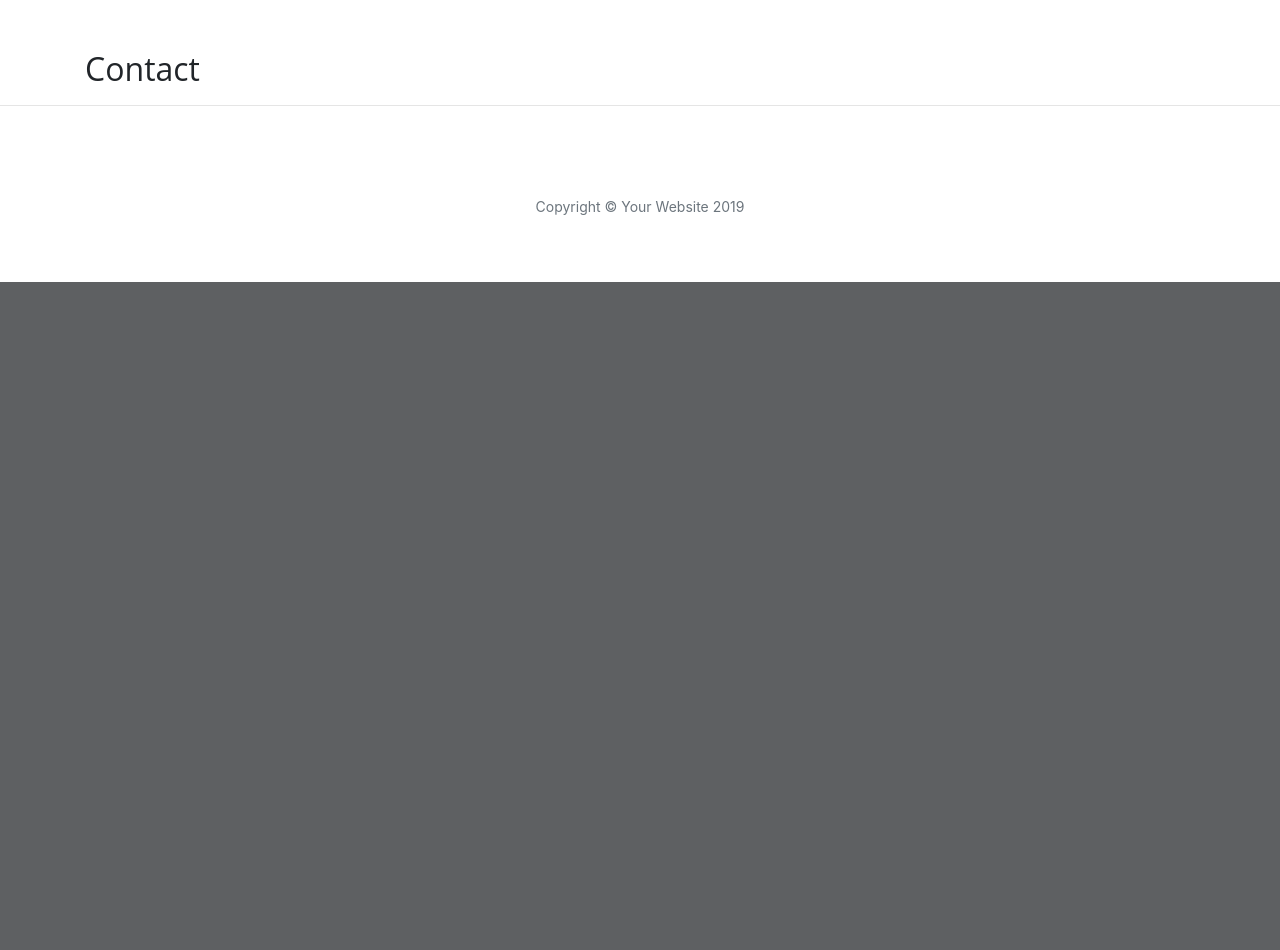
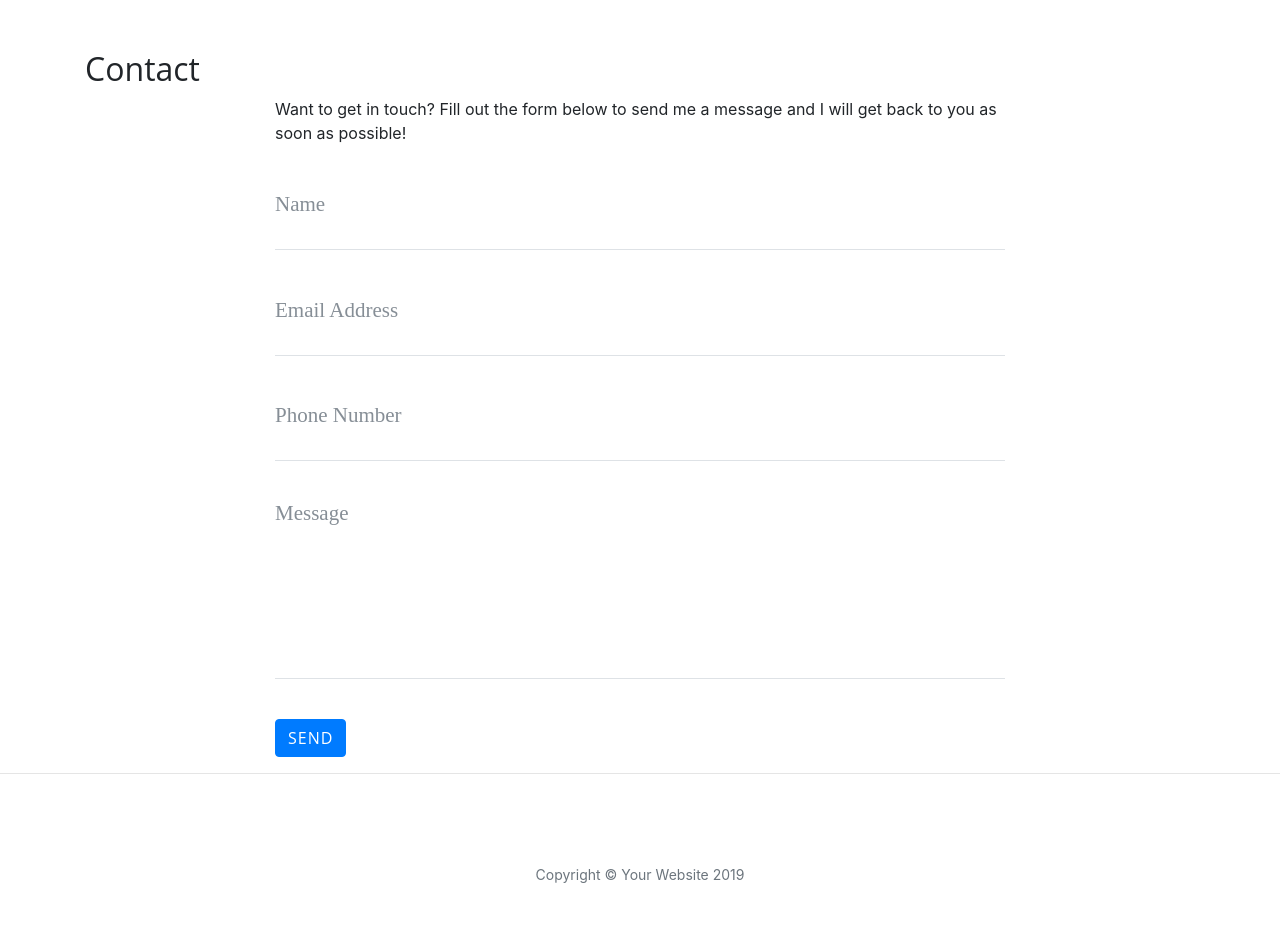
Before and after one commit to Bourkekev/flask-walk-through, a Flask app: page /contact in a window 1280 px wide. Shown: the part 532-1482 px from the top of the page. Before the commit the page ends 814 px from the top, so only its background shows below. Run offline with Flask 2, Linux system fonts and the light colour scheme; some libraries are stand-ins or nearby versions.

Commit message:
Begin add contact form

```diff
--- a/run.py
+++ b/run.py
@@ -25,7 +25,7 @@ def about_member(member_name):
             if obj["url"] == member_name:
                 member = obj
 
-    return "<h1>" + member["name"] + "</h1>"
+    return render_template("member.html", member=member)
 
 @app.route("/contact")
 def contact():
--- a/templates/contact.html
+++ b/templates/contact.html
@@ -1,4 +1,76 @@
-{% extends 'base.html' %}
-{% block content %}
-    <h2>{{ page_title }}</h2>
+{% extends 'base.html' %} {% block content %}
+<h2>{{ page_title }}</h2>
+
+<div class="row">
+  <div class="col-lg-8 col-md-10 mx-auto">
+    <p>
+      Want to get in touch? Fill out the form below to send me a message and I
+      will get back to you as soon as possible!
+    </p>
+    <form name="sentMessage" id="contactForm" novalidate>
+      <div class="control-group">
+        <div class="form-group floating-label-form-group controls">
+          <label>Name</label>
+          <input
+            type="text"
+            class="form-control"
+            placeholder="Name"
+            id="name"
+            required
+            data-validation-required-message="Please enter your name."
+          />
+          <p class="help-block text-danger"></p>
+        </div>
+      </div>
+      <div class="control-group">
+        <div class="form-group floating-label-form-group controls">
+          <label>Email Address</label>
+          <input
+            type="email"
+            class="form-control"
+            placeholder="Email Address"
+            id="email"
+            required
+            data-validation-required-message="Please enter your email address."
+          />
+          <p class="help-block text-danger"></p>
+        </div>
+      </div>
+      <div class="control-group">
+        <div class="form-group col-xs-12 floating-label-form-group controls">
+          <label>Phone Number</label>
+          <input
+            type="tel"
+            class="form-control"
+            placeholder="Phone Number"
+            id="phone"
+            required
+            data-validation-required-message="Please enter your phone number."
+          />
+          <p class="help-block text-danger"></p>
+        </div>
+      </div>
+      <div class="control-group">
+        <div class="form-group floating-label-form-group controls">
+          <label>Message</label>
+          <textarea
+            rows="5"
+            class="form-control"
+            placeholder="Message"
+            id="message"
+            required
+            data-validation-required-message="Please enter a message."
+          ></textarea>
+          <p class="help-block text-danger"></p>
+        </div>
+      </div>
+      <br />
+      <div id="success"></div>
+      <button type="submit" class="btn btn-primary" id="sendMessageButton">
+        Send
+      </button>
+    </form>
+  </div>
+</div>
+
 {% endblock %}
```
Also changed, not shown: templates/member.html (added, +14 -0 lines).
